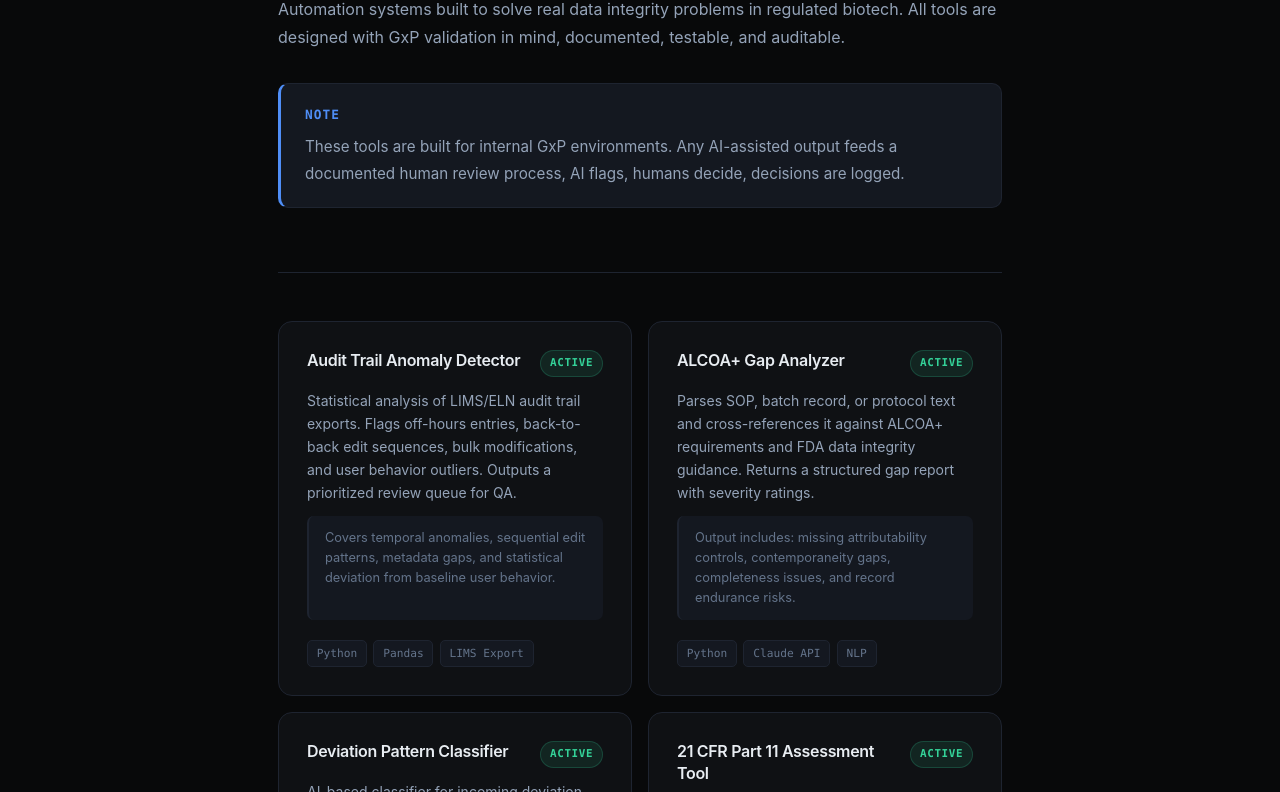
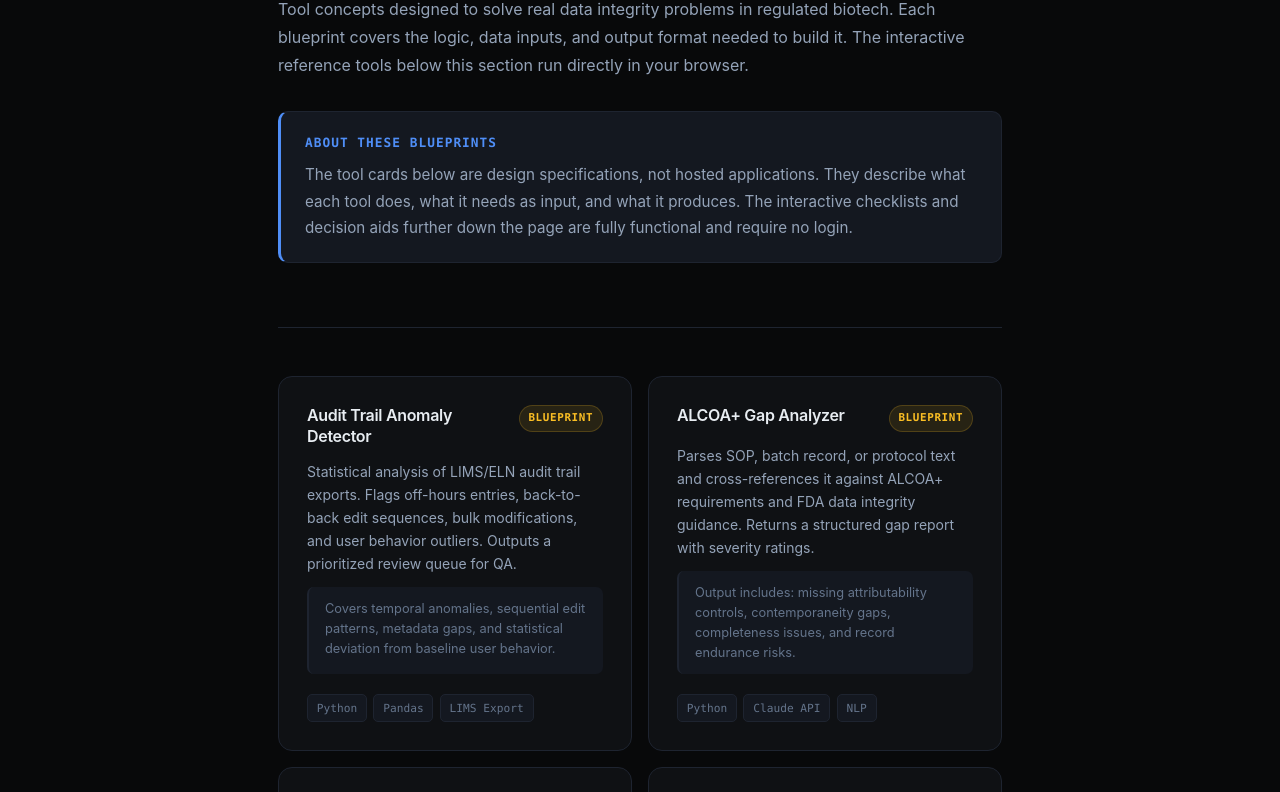
Before and after one commit to goutham90/madhadi-site, an Astro site: page /tools in a window 1280 px wide. Shown: the part 204-996 px from the top of the page. Built offline with nearby package versions, Linux system fonts and the light colour scheme; Astro itself is replaced by a stand-in of ours.

Commit message:
Fix tools page: relabel concept cards from Active to Blueprint
The top 6 tool cards are Python tool specs, not hosted apps. Changed
status badge from Active (green) to Blueprint (amber), updated section
header and description to be accurate about what the cards represent.
Interactive reference tools section unchanged.

Co-Authored-By: Claude Sonnet 4.6 <noreply@anthropic.com>

```diff
--- a/src/pages/tools.astro
+++ b/src/pages/tools.astro
@@ -5,42 +5,42 @@ const tools = [
  {
  name: 'Audit Trail Anomaly Detector',
  desc: 'Statistical analysis of LIMS/ELN audit trail exports. Flags off-hours entries, back-to-back edit sequences, bulk modifications, and user behavior outliers. Outputs a prioritized review queue for QA.',
- status: 'Active',
+ status: 'Blueprint',
  stack: ['Python', 'Pandas', 'LIMS Export'],
  detail: 'Covers temporal anomalies, sequential edit patterns, metadata gaps, and statistical deviation from baseline user behavior.',
  },
  {
  name: 'ALCOA+ Gap Analyzer',
  desc: 'Parses SOP, batch record, or protocol text and cross-references it against ALCOA+ requirements and FDA data integrity guidance. Returns a structured gap report with severity ratings.',
- status: 'Active',
+ status: 'Blueprint',
  stack: ['Python', 'Claude API', 'NLP'],
  detail: 'Output includes: missing attributability controls, contemporaneity gaps, completeness issues, and record endurance risks.',
  },
  {
  name: 'Deviation Pattern Classifier',
  desc: 'AI-based classifier for incoming deviation reports. Categorizes by type, assigns a risk tier, and surfaces the three most similar historical deviations for investigator reference.',
- status: 'Active',
+ status: 'Blueprint',
  stack: ['Python', 'scikit-learn', 'CAPA DB'],
  detail: 'Reduces triage time and improves consistency in deviation categorization across sites.',
  },
  {
  name: '21 CFR Part 11 Assessment Tool',
  desc: 'Evaluates a computerized system against 21 CFR Part 11 requirements. Generates a readiness matrix covering audit trails, access controls, electronic signatures, and record retention.',
- status: 'Active',
+ status: 'Blueprint',
  stack: ['Python', 'Excel Output', 'GxP'],
  detail: 'Designed for pre-qualification assessment and periodic review of validated systems.',
  },
  {
  name: 'Chromatography Data System Auditor',
  desc: 'Specialized audit tool for CDS platforms (Empower, Chemstation). Detects sequence injection anomalies, processing method changes, result set deletions, and integration parameter manipulation.',
- status: 'Active',
+ status: 'Blueprint',
  stack: ['Python', 'CDS API', 'QC'],
  detail: 'CDS platforms are the most common source of data integrity findings in analytical QC labs.',
  },
  {
  name: 'Data Integrity Risk Register',
  desc: 'Systematic risk assessment framework for GxP systems. Scores each system on data criticality, control gaps, and detection capability. Prioritizes remediation by risk exposure.',
- status: 'Active',
+ status: 'Blueprint',
  stack: ['Python', 'Risk Matrix', 'GxP'],
  detail: 'Generates a prioritized remediation roadmap aligned to FDA and EMA data integrity guidance.',
  },
@@ -48,15 +48,16 @@ const tools = [
 ---
 <Layout title="Tools" description="Data integrity tools for GxP compliance, audit trail analysis, ALCOA+ gap assessment, deviation classification, and 21 CFR Part 11 evaluation.">
  <div class="page-header">
- <div class="page-label">Built Tools</div>
+ <div class="page-label">Tool Library</div>
  <h1>Tools</h1>
  <p>
- Automation systems built to solve real data integrity problems in regulated biotech.
- All tools are designed with GxP validation in mind, documented, testable, and auditable.
+ Tool concepts designed to solve real data integrity problems in regulated biotech.
+ Each blueprint covers the logic, data inputs, and output format needed to build it.
+ The interactive reference tools below this section run directly in your browser.
  </p>
  <div class="callout">
- <div class="callout-title">Note</div>
- <p>These tools are built for internal GxP environments. Any AI-assisted output feeds a documented human review process, AI flags, humans decide, decisions are logged.</p>
+ <div class="callout-title">About these blueprints</div>
+ <p>The tool cards below are design specifications, not hosted applications. They describe what each tool does, what it needs as input, and what it produces. The interactive checklists and decision aids further down the page are fully functional and require no login.</p>
  </div>
  </div>
 
@@ -408,9 +409,9 @@ const tools = [
  letter-spacing: 0.06em;
  padding: 0.2rem 0.55rem;
  border-radius: 999px;
- background: rgba(52, 211, 153, 0.1);
- color: var(--green);
- border: 1px solid rgba(52, 211, 153, 0.2);
+ background: rgba(251, 191, 36, 0.1);
+ color: #fbbf24;
+ border: 1px solid rgba(251, 191, 36, 0.2);
  flex-shrink: 0;
  }
 
```
